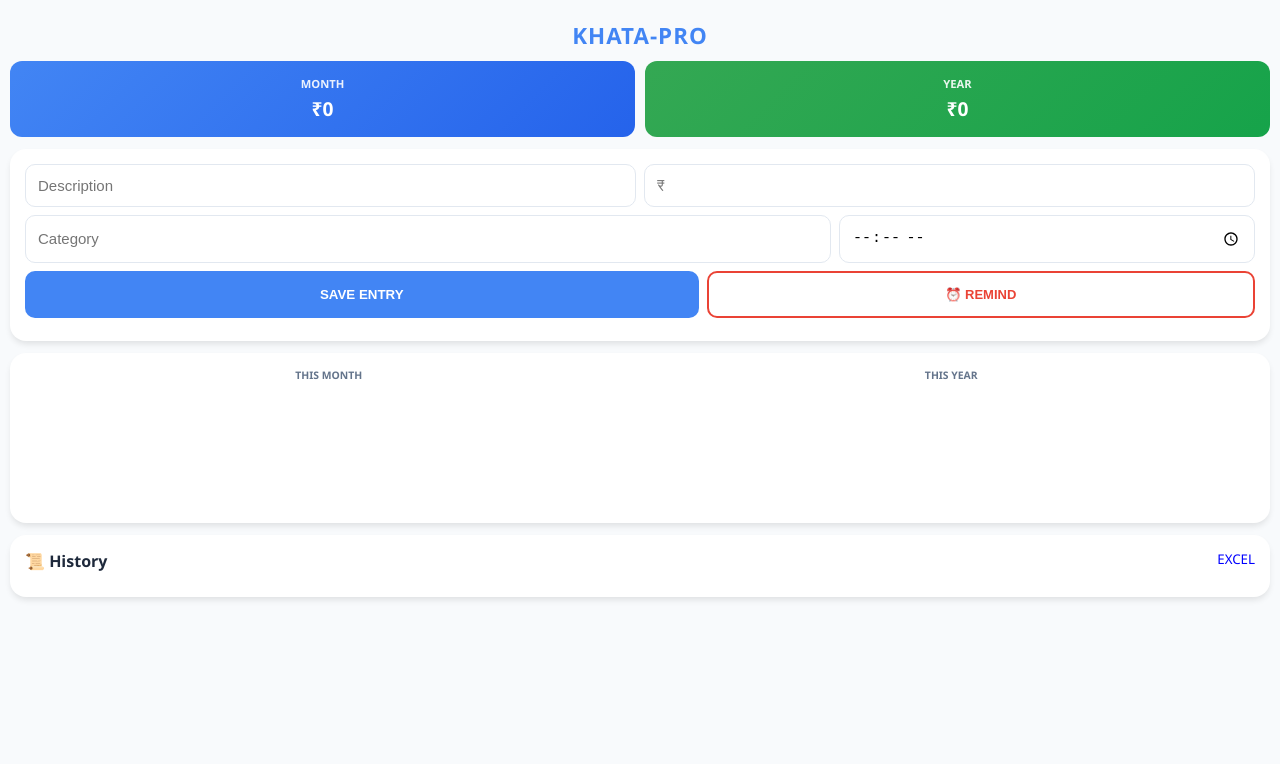
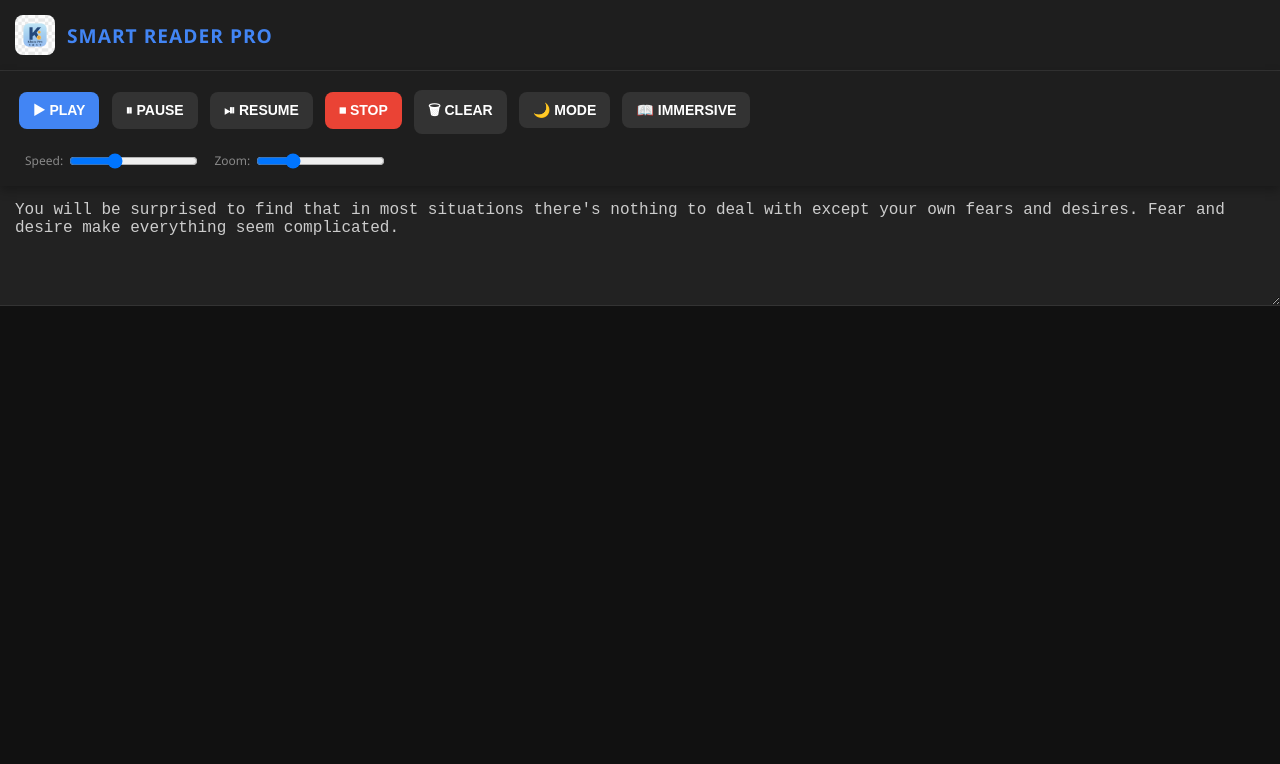
Before and after one commit to dshud17/Audio-Reader, a plain HTML site: page index.html in a window 1280 px wide. Drawn offline with nearby package versions, Linux system fonts and the light colour scheme.

Commit message:
Update index.html

```diff
--- a/index.html
+++ b/index.html
@@ -3,58 +3,243 @@
 <head>
     <meta charset="UTF-8">
     <meta name="viewport" content="width=device-width, initial-scale=1.0, maximum-scale=1.0, user-scalable=no">
-    <title>Khata-Pro</title>
+    <title>Smart Reader Pro</title>
 
+    <link rel="icon" type="image/png" href="icon.png">
     <link rel="apple-touch-icon" href="icon.png">
-    <link rel="icon" href="icon.png" type="image/png">
+    <meta name="mobile-web-app-capable" content="yes">
     <meta name="apple-mobile-web-app-capable" content="yes">
     <meta name="apple-mobile-web-app-status-bar-style" content="black-translucent">
-    <meta name="apple-mobile-web-app-title" content="Khata-Pro">
 
-    <script src="https://cdn.jsdelivr.net/npm/chart.js"></script>
     <style>
-        /* पुराना स्टाइल यहाँ रहेगा (वही जो पहले था) */
-        :root { --primary: #4285F4; --success: #34A853; --bg: #f8fafc; --red: #EA4335; }
-        body { margin: 0; padding: 10px; background: var(--bg); font-family: 'Segoe UI', sans-serif; color: #1e293b; }
-        .app-title { text-align: center; font-size: 1.4rem; font-weight: 800; color: var(--primary); margin: 10px 0; letter-spacing: 1px; }
-        .card { background: white; padding: 15px; border-radius: 16px; box-shadow: 0 4px 6px -1px rgba(0,0,0,0.1); margin-bottom: 12px; }
-        .summary-grid { display: grid; grid-template-columns: 1fr 1fr; gap: 10px; margin-bottom: 12px; }
-        .summary-card { padding: 15px; border-radius: 12px; text-align: center; color: white; }
-        .month-card { background: linear-gradient(135deg, #4285F4, #2563eb); }
-        .year-card { background: linear-gradient(135deg, #34A853, #16a34a); }
-        .val { font-size: 1.2rem; font-weight: bold; margin-top: 4px; }
-        .label { font-size: 0.7rem; font-weight: 600; opacity: 0.9; text-transform: uppercase; }
-        .input-row { display: flex; gap: 8px; margin-bottom: 8px; }
-        input { flex: 1; padding: 12px; border: 1px solid #e2e8f0; border-radius: 10px; font-size: 15px; outline: none; }
-        .save-btn { flex: 1; padding: 14px; background: var(--primary); color: white; border: none; border-radius: 10px; font-weight: bold; cursor: pointer; }
-        .rem-btn { flex: 0.8; padding: 14px; background: white; color: var(--red); border: 2px solid var(--red); border-radius: 10px; font-weight: bold; font-size: 13px; }
-        .charts-section { display: grid; grid-template-columns: 1fr 1fr; gap: 15px; height: 140px; }
-        .chart-title { font-size: 0.65rem; font-weight: bold; color: #64748b; text-align: center; margin-bottom: 5px; }
-        .history-table { width: 100%; border-collapse: collapse; }
-        .history-table td { padding: 12px 5px; border-bottom: 1px solid #f1f5f9; font-size: 14px; }
-        .btn-act { color: var(--primary); background: none; border: none; font-size: 11px; font-weight: bold; margin-left: 10px; }
+        body {
+            margin: 0;
+            font-family: 'Segoe UI', Tahoma, Geneva, Verdana, sans-serif;
+            background: #111;
+            color: white;
+            transition: 0.3s;
+        }
+
+        /* Header with Logo */
+        .app-header {
+            display: flex;
+            align-items: center;
+            padding: 15px;
+            background: #1e1e1e;
+            border-bottom: 1px solid #333;
+        }
+
+        .app-logo {
+            width: 40px;
+            height: 40px;
+            border-radius: 8px;
+            margin-right: 12px;
+            object-fit: cover;
+        }
+
+        h2 { margin: 0; font-size: 1.2rem; letter-spacing: 1px; color: #4285F4; }
+
+        #toolbar {
+            padding: 15px;
+            background: #1e1e1e;
+            position: sticky;
+            top: 0;
+            z-index: 1000;
+            box-shadow: 0 4px 10px rgba(0,0,0,0.3);
+        }
+
+        button {
+            padding: 10px 14px;
+            margin: 4px;
+            border-radius: 8px;
+            border: none;
+            cursor: pointer;
+            font-size: 14px;
+            font-weight: bold;
+            background: #333;
+            color: white;
+            transition: 0.2s;
+        }
+
+        button:active { transform: scale(0.95); }
+        .btn-play { background: #4285F4; }
+        .btn-stop { background: #EA4335; }
+
+        #textDisplay {
+            width: 100%;
+            height: calc(100vh - 350px);
+            font-size: 30px;
+            font-weight: 800;
+            line-height: 1.6;
+            padding: 20px;
+            box-sizing: border-box;
+            white-space: pre-wrap;
+            overflow: auto;
+        }
+
+        .sentence { cursor: pointer; border-radius: 4px; padding: 2px 0; }
+        .highlight { background: #4285F4; color: white; text-shadow: 0 0 10px rgba(255,255,255,0.5); }
+
+        .dark-mode { background: #f4f4f4; color: #111; }
+        .dark-mode #toolbar, .dark-mode .app-header { background: #ddd; border-color: #ccc; }
+        .dark-mode button { background: #bbb; color: #000; }
+
+        /* 🔥 Immersive Mode */
+        .immersive .app-header,
+        .immersive #toolbar,
+        .immersive #textInput {
+            display: none;
+        }
+
+        .immersive #textDisplay {
+            height: 100vh;
+            font-size: 42px;
+            padding: 60px 30px;
+            background: #000;
+        }
+
+        #exitBtn {
+            display: none;
+            position: fixed;
+            top: 20px;
+            right: 20px;
+            background: #EA4335;
+            color: white;
+            padding: 12px 18px;
+            border-radius: 50px;
+            font-weight: bold;
+            z-index: 2000;
+            box-shadow: 0 4px 15px rgba(234,67,53,0.4);
+        }
+
+        .immersive #exitBtn { display: block; }
+
+        .control-label { font-size: 12px; color: #888; margin-left: 10px; }
+        input[type="range"] { vertical-align: middle; }
     </style>
 </head>
+
 <body>
-    <div class="app-title">KHATA-PRO</div>
-    <div class="summary-grid">
-        <div class="summary-card month-card"><div id="monthLabel" class="label">Month</div><div class="val" id="monthTotal">₹0</div></div>
-        <div class="summary-card year-card"><div id="yearLabel" class="label">Year</div><div class="val" id="yearTotal">₹0</div></div>
+
+<button id="exitBtn" onclick="exitImmersive()">❌ Exit Mode</button>
+
+<div class="app-header">
+    <img src="icon.png" alt="K" class="app-logo" onerror="this.style.display='none'">
+    <h2>SMART READER PRO</h2>
+</div>
+
+<div id="toolbar">
+    <button class="btn-play" onclick="playText()">▶ PLAY</button>
+    <button onclick="pauseText()">⏸ PAUSE</button>
+    <button onclick="resumeText()">⏯ RESUME</button>
+    <button class="btn-stop" onclick="stopText()">⏹ STOP</button>
+    <button onclick="clearText()">🗑 CLEAR</button>
+    <button onclick="toggleDark()">🌙 MODE</button>
+    <button onclick="enterImmersive()">📖 IMMERSIVE</button>
+
+    <div style="margin-top: 10px;">
+        <span class="control-label">Speed:</span>
+        <input type="range" id="speedControl" min="0.5" max="2" step="0.1" value="1">
+
+        <span class="control-label">Zoom:</span>
+        <input type="range" id="zoomControl" min="20" max="60" value="30" oninput="changeZoom()">
     </div>
-    <div class="card">
-        <div class="input-row"><input type="text" id="description" placeholder="Description"><input type="number" id="amount" placeholder="₹"></div>
-        <div class="input-row"><input type="text" id="category" placeholder="Category" list="cat-list"><input type="time" id="reminderTime" style="flex: 0.5;"></div>
-        <div class="input-row"><button onclick="handleSave()" id="saveBtn" class="save-btn">SAVE ENTRY</button><button onclick="setGoogleReminder()" class="rem-btn">⏰ REMIND</button></div>
-    </div>
-    <div class="card"><div class="charts-section">
-        <div><div class="chart-title">THIS MONTH</div><div style="height:100%"><canvas id="monthChart"></canvas></div></div>
-        <div><div class="chart-title">THIS YEAR</div><div style="height:100%"><canvas id="yearChart"></canvas></div></div>
-    </div></div>
-    <div class="card" style="margin-bottom: 50px;"><div style="display:flex; justify-content:space-between; margin-bottom:10px;"><b>📜 History</b><small onclick="downloadExcel()" style="color:blue">EXCEL</small></div><table class="history-table"><tbody id="historyTableBody"></tbody></table></div>
+</div>
 
-    <script>
-        // (V12 वाली पूरी स्क्रिप्ट यहाँ पेस्ट करें)
-        // ध्यान रखें कि STORAGE_KEY को 'khata_pro_v13' कर दें।
-    </script>
+<textarea id="textInput" style="width:100%; height:120px; font-size:16px; padding:15px; box-sizing:border-box; background:#222; color:#ccc; border:none; border-bottom:1px solid #333;" placeholder="Paste your text here...">
+You will be surprised to find that in most situations there's nothing to deal with except your own fears and desires. Fear and desire make everything seem complicated.
+</textarea>
+
+<div id="textDisplay"></div>
+
+<script>
+    let synth = window.speechSynthesis;
+    let utter;
+    let sentences = [];
+    let index = 0;
+    let isPaused = false;
+
+    function getHindiVoice() {
+        let voices = synth.getVoices();
+        return voices.find(v => v.lang.toLowerCase().includes("hi")) || voices[0];
+    }
+
+    function splitSentences(text) {
+        let arr = text.match(/[^\.!\?]+[\.!\?]+/g);
+        return arr ? arr : [text];
+    }
+
+    function renderText() {
+        let text = document.getElementById("textInput").value.trim();
+        sentences = splitSentences(text);
+        let html = "";
+        sentences.forEach((s, i) => {
+            html += `<span class="sentence" onclick="startFrom(${i})">${s} </span>`;
+        });
+        document.getElementById("textDisplay").innerHTML = html;
+    }
+
+    function playText() {
+        stopText();
+        renderText();
+        index = 0;
+        speakSentence();
+    }
+
+    function startFrom(i) {
+        stopText();
+        index = i;
+        speakSentence();
+    }
+
+    function speakSentence() {
+        if (index >= sentences.length) return;
+
+        utter = new SpeechSynthesisUtterance(sentences[index]);
+        utter.rate = document.getElementById("speedControl").value;
+        let voice = getHindiVoice();
+        if (voice) utter.voice = voice;
+
+        highlightSentence();
+
+        utter.onend = function() {
+            if (!isPaused) {
+                index++;
+                speakSentence();
+            }
+        };
+        synth.speak(utter);
+    }
+
+    function highlightSentence() {
+        document.querySelectorAll(".sentence").forEach(el => el.classList.remove("highlight"));
+        let current = document.querySelectorAll(".sentence")[index];
+        if (current) {
+            current.classList.add("highlight");
+            current.scrollIntoView({ behavior: "smooth", block: "center" });
+        }
+    }
+
+    function pauseText() { if (synth.speaking) { synth.pause(); isPaused = true; } }
+    function resumeText() { if (synth.paused) { synth.resume(); isPaused = false; } }
+    function stopText() { synth.cancel(); isPaused = false; }
+    function clearText() { stopText(); document.getElementById("textInput").value = ""; document.getElementById("textDisplay").innerHTML = ""; }
+    function toggleDark() { document.body.classList.toggle("dark-mode"); }
+    function changeZoom() { document.getElementById("textDisplay").style.fontSize = document.getElementById("zoomControl").value + "px"; }
+
+    function enterImmersive() {
+        document.body.classList.add("immersive");
+        if (document.documentElement.requestFullscreen) document.documentElement.requestFullscreen();
+    }
+
+    function exitImmersive() {
+        document.body.classList.remove("immersive");
+        if (document.fullscreenElement) document.exitFullscreen();
+    }
+
+    // Ensure voices are loaded
+    window.speechSynthesis.onvoiceschanged = getHindiVoice;
+</script>
+
 </body>
 </html>
```
